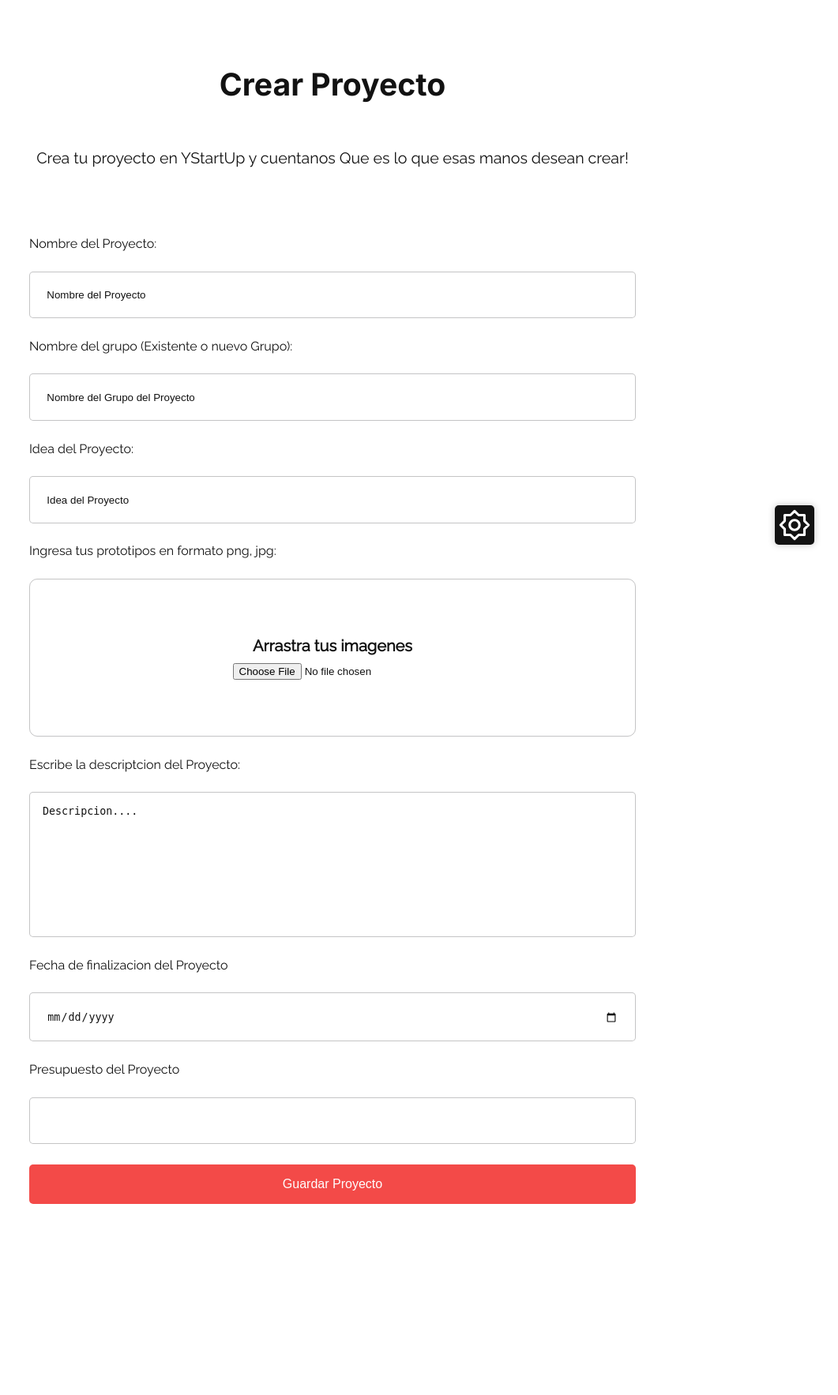
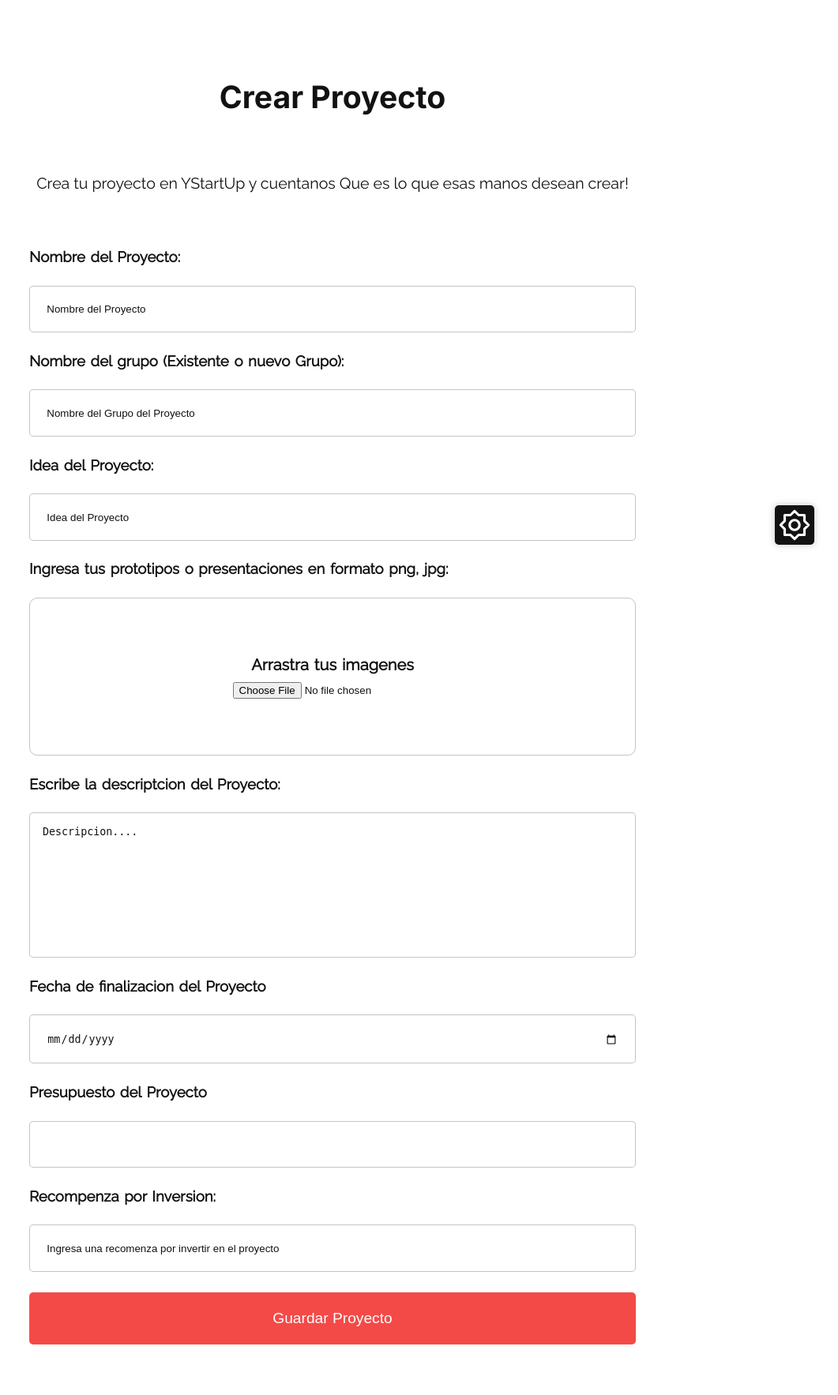
Before and after one commit to Savecoders/WebCrowdFunding, a Flask app: template public/templates/projects/create.html in a window 1280 px wide. Shown: the part 80-1847 px from the top of the page at 79% size, without its empty margins (219-1280 px from the left). Before the commit the page ends 1605 px from the top, so only its background shows below. Run offline with Flask 3, Linux system fonts and the light colour scheme; the template is opened without the code that fills it, so the values that code supplies are empty; some libraries are stand-ins or nearby versions.

Commit message:
Update project form styling and labels

```diff
--- a/public/static/css/project/project.css
+++ b/public/static/css/project/project.css
@@ -1,26 +1,24 @@
 .section__form {
-  margin: 4rem auto;
-  display: flex;
-  flex-direction: column;
-  justify-content: center;
-  align-items: center;
-  width: 60%;
+  margin: 2rem auto;
+  display: grid;
+  grid-template-columns: 1fr;
+  /* center */
+  justify-items: center;
+  width: 80%;
   text-align: center;
-  gap: 2rem;
+  gap: 2.6rem;
 }
 
 .container__form {
-  display: flex;
-  flex-direction: column;
-  margin-top: 2rem;
-  gap: 1.5rem 0;
+  display: grid;
+  grid-template-columns: 1fr;
+  gap: 2.6rem;
   text-align: left;
-  width: 100%;
 }
 
 .main__title {
   font-size: 2rem;
-  margin-top: 1rem;
+  margin-top: 4rem;
   font-family: "Inter", sans-serif;
   font-weight: 700;
   line-height: 1.4;
@@ -55,6 +53,13 @@
 
 .container__form input:focus {
   border: 1px solid #79a6fe;
+}
+
+.container__form label {
+  font-family: "Raleway", sans-serif;
+  font-weight: 600;
+  font-size: 1.9ch;
+  word-spacing: 0.1em;
 }
 
 .container__form textarea {
@@ -95,7 +100,8 @@
   width: 100%;
   border-radius: 5px;
   transition: 0.3s;
-  padding: 1rem 1rem;
+  padding: 1.4rem;
+  font-size: 1.2rem;
   cursor: pointer;
   border: none;
 }
@@ -139,13 +145,13 @@
 @media (min-width: 900px) {
   .section__form {
     max-width: 1200px;
-    width: 80%;
-    gap: 2.6rem;
+    gap: 3.6rem;
   }
 
   .container__form {
     width: 75%;
     gap: 1.6rem;
+    margin-bottom: 2rem;
   }
 
   .main__title {
--- a/public/templates/projects/create.html
+++ b/public/templates/projects/create.html
@@ -50,21 +50,25 @@
       required
     />
 
-    <label for="descriptionProject">
-      Ingresa tus prototipos en formato png, jpg:
+    <label for="image_present">
+      Ingresa tus prototipos o presentaciones en formato png, jpg:
     </label>
 
-    <label for="images" class="drop-container" id="dropcontainer">
+    <label for="image_present" class="drop-container" id="dropcontainer">
       <span class="drop-title">Arrastra tus imagenes</span>
-      <input type="file" name="s" id="images" accept="image/*" required />
+      <input
+        type="file"
+        name="image_present"
+        id="image_present"
+        accept="image/*"
+        required
+      />
     </label>
 
-    <label for="descriptionProject">
-      Escribe la descriptcion del Proyecto:</label
-    >
+    <label for="description"> Escribe la descriptcion del Proyecto:</label>
     <textarea
-      name="DescriptionProject"
-      id="descriptionProject"
+      name="description"
+      id="description"
       cols="30"
       rows="10"
       contenteditable="true"
@@ -73,18 +77,18 @@ Descripcion....
         </textarea
     >
 
-    <label for="date_final">Fecha de finalizacion del Proyecto </label>
+    <label for="date_limit">Fecha de finalizacion del Proyecto </label>
 
     <input
       type="date"
-      name="date_final"
-      id="date_final"
+      name="date_limit"
+      id="date_limit"
       min="2023-12-12"
       max="2028-12-31"
       required
     />
 
-    <label for="date_final">Presupuesto del Proyecto </label>
+    <label for="number">Presupuesto del Proyecto </label>
 
     <input
       type="number"
@@ -95,6 +99,20 @@ Descripcion....
       oninput="this.value = Math.abs(this.value)"
       required
     />
+
+    <label for="reward">Recompenza por Inversion:</label>
+
+    <input
+      type="text"
+      name="reward"
+      placeholder="Ingresa una recomenza por invertir en el proyecto"
+      autocomplete="off"
+      id="reward"
+      oninput="this.value =
+        this.value.replace(/[^a-zA-Z0-9 ]/g, '')"
+      required
+    />
+
     <input type="submit" value="Guardar Proyecto" class="btn" />
   </form>
 </section>
```
